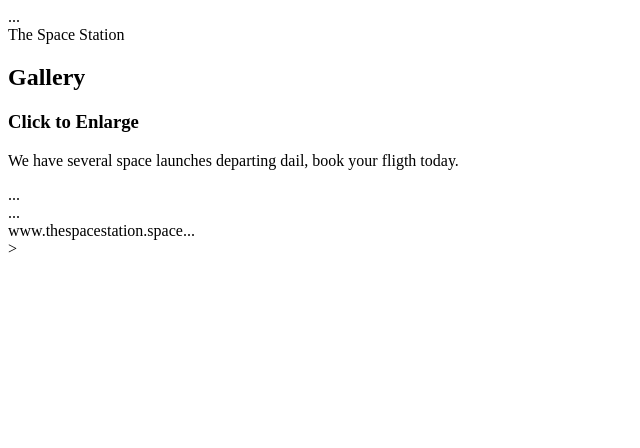
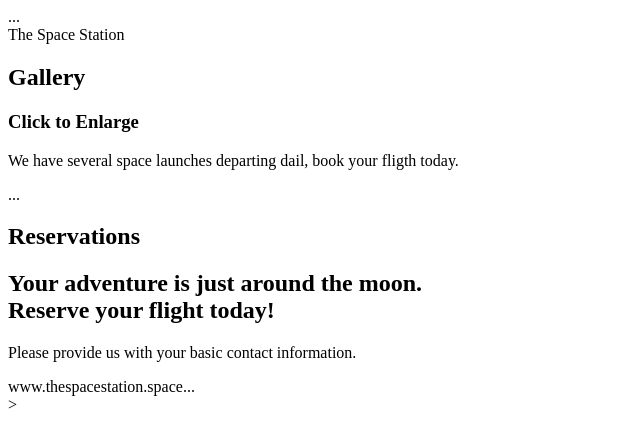
Before and after one commit to jonesea7/smalltechacademyprojects, a plain HTML site: page htmlproject/spacestation_ripped.html in a window 1280 px wide. Shown: the whole page, without its empty margins (0-640 px from the left). Drawn offline with Linux system fonts and the light colour scheme.

Commit message:
add new lines

```diff
--- a/htmlproject/spacestation_ripped.html
+++ b/htmlproject/spacestation_ripped.html
@@ -50,7 +50,23 @@
     <!-- END GALLERY-->
 
     <!--RSVP SECTION STARTS HERE-->
-    <section id="contact">...</section>
+    <section id="contact">
+        <div id="contact">
+            <div>
+                <h1>Reservations</h1>
+                <div>
+                    <h2><span> Your adventure is just around the moon.</span>
+                    <br />Reserve your flight today!
+                    </h2>
+                    <p>
+                        Please provide us with your basic contact information.
+                    </p>
+                </div>
+            </div>
+        </div>
+
+
+    </section>
     <!--END RSVP SECTION HERE-->
 
     <!-- FOOTER -->
```
